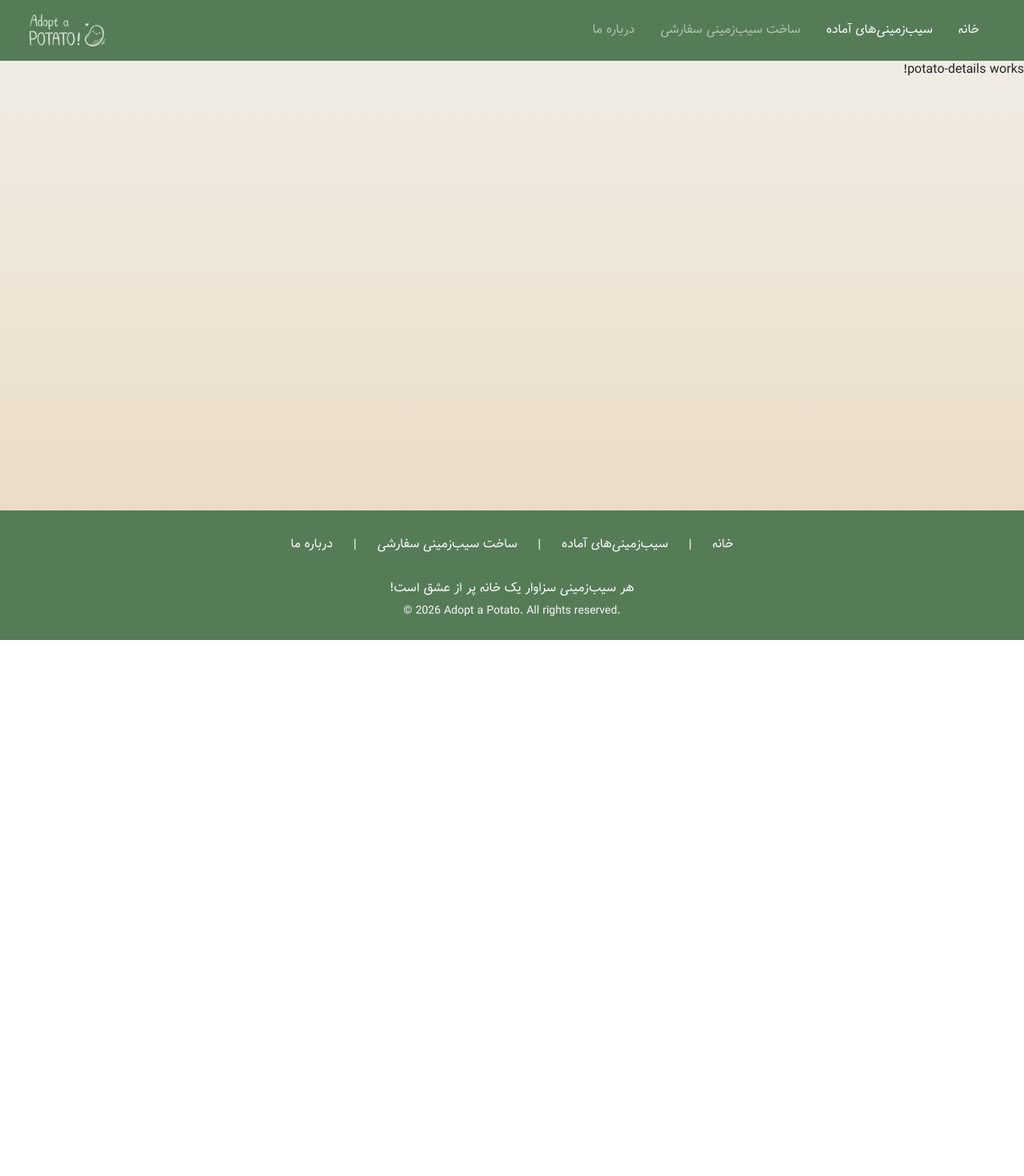
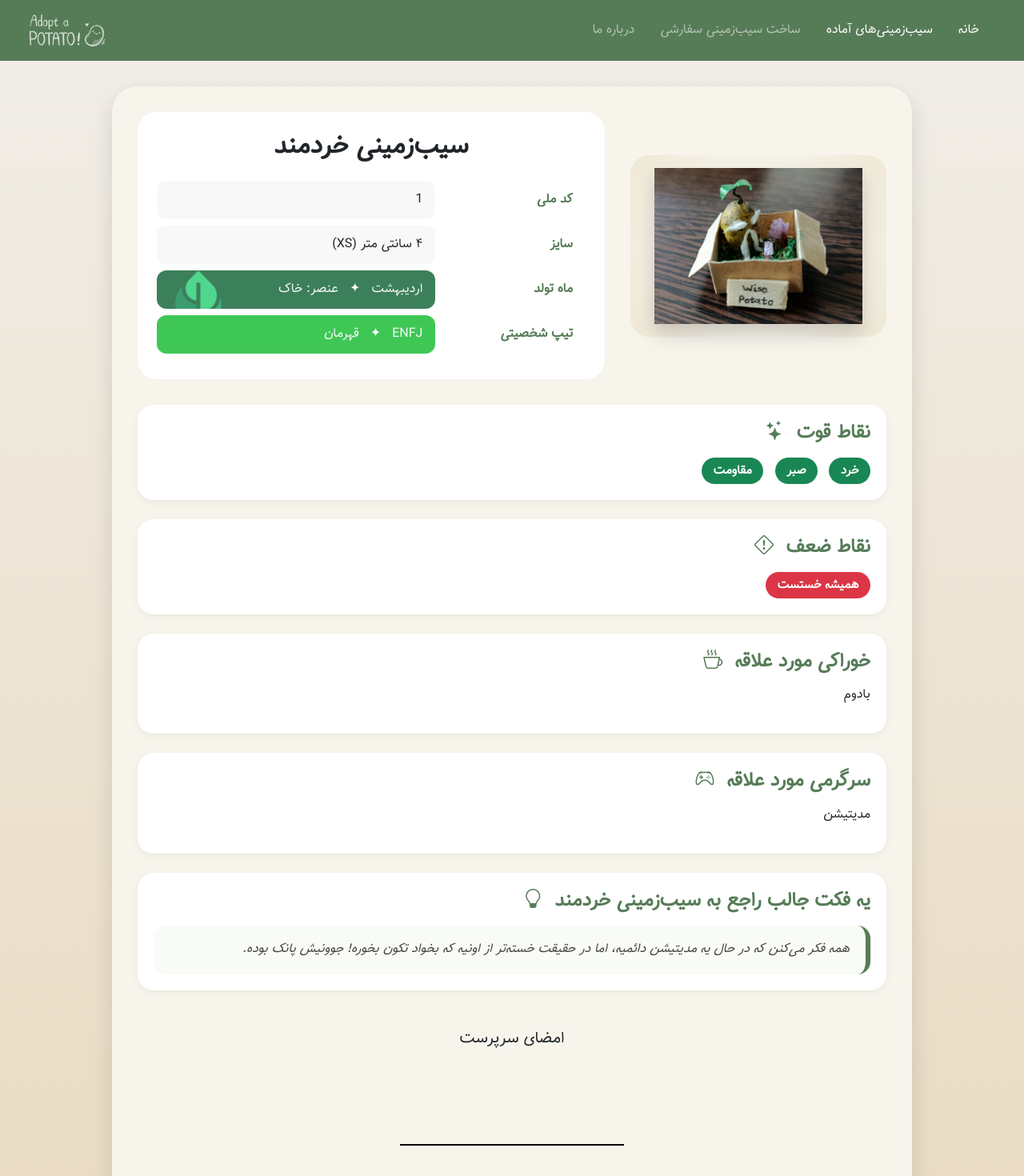
Before and after one commit to AdoptAPotato/AdoptAPotato.github.io, an Angular app: page /adoption/1 in a window 1280 px wide. Shown: the top 1470 px of the page at 80% size. Before the commit the page ends 800 px from the top, so only its background shows below. Built offline with nearby package versions, Linux system fonts and the light colour scheme.

Commit message:
fill the potato details page

```diff
--- a/src/app/components/look-creator/look-creator.component.html
+++ b/src/app/components/look-creator/look-creator.component.html
@@ -24,9 +24,9 @@
             name="boxWidth">
 
             <option
-                *ngFor="let width of widths"
-                [ngValue]="width">
-                {{ width.toLocaleString('fa-IR') }} سانتی متر
+                *ngFor="let size of sizes"
+                [ngValue]="size.width">
+                {{ size.width.toLocaleString('fa-IR') }} سانتی متر
             </option>
         </select>
     </div>
--- a/src/app/components/look-creator/look-creator.component.ts
+++ b/src/app/components/look-creator/look-creator.component.ts
@@ -6,7 +6,7 @@ import { CreatorWizardComponent } from '../../components/creator-wizard/creator-
 import { ExtraItem } from '../../models/creator';
 import { CreatorStateService } from '../../services/creator-state.service';
 import { PricingService } from '../../services/pricing.service';
-import { WIDTHS } from '../../data/constants';
+import { SIZES } from '../../data/constants';
 
 @Component({
   selector: 'app-look-creator',
@@ -32,8 +32,8 @@ export class LookCreatorComponent {
     public pricingService: PricingService
   ) {}
 
-  get widths() {
-    return WIDTHS;
+  get sizes() {
+    return SIZES;
   }
 
   onDragOver(event: DragEvent) {
--- a/src/app/data/constants.ts
+++ b/src/app/data/constants.ts
@@ -1,5 +1,11 @@
 // Look
-export const WIDTHS = [4, 5, 6, 7, 8]
+export const SIZES = [
+  { width: 4, code: 'XS' },
+  { width: 5, code: 'S' },
+  { width: 6, code: 'M' },
+  { width: 7, code: 'L' },
+  { width: 8, code: 'XL' }
+]
 
 
 // Personality
@@ -74,7 +80,12 @@ export const POTATOES = [
       price: 350,
       motto: "زندگی آب روان است",
       birthMonth: 'اردیبهشت',
-      mbti: 'ENFJ'
+      mbti: 'ENFJ',
+      funFact: 'همه فکر می‌کنن که در حال یه مدیتیشن دائمیه، اما در حقیقت خسته‌تر از اونیه که بخواد تکون بخوره! جوونیش پانک بوده.',
+      favoriteHobby: 'مدیتیشن',
+      favoriteFood: 'بادوم',
+      strengths: ['خرد', 'صبر', 'مقاومت'],
+      weaknesses: ['همیشه خستست']
     },
     {
       id: 2,
--- a/src/app/models/potato.ts
+++ b/src/app/models/potato.ts
@@ -6,4 +6,9 @@ export interface Potato {
     price: number;
     birthMonth: string;
     mbti: string;
+    funFact?: string;
+    favoriteHobby?: string;
+    favoriteFood?: string;
+    strengths?: string[];
+    weaknesses?: string[];
 }
--- a/src/app/pages/potato-details/potato-details.component.css
+++ b/src/app/pages/potato-details/potato-details.component.css
@@ -0,0 +1,396 @@
+.potato-profile {
+
+    max-width: 1000px;
+
+    margin: 2rem auto;
+
+    padding: 2rem;
+
+    border-radius: 2rem;
+
+    background: #f7f4ec;
+
+    box-shadow:
+        0 12px 28px rgba(0,0,0,.12);
+
+}
+
+/* ====================================================== */
+
+.profile-header {
+
+    display: grid;
+
+    grid-template-columns: 320px 1fr;
+
+    gap: 2rem;
+
+    align-items: center;
+
+    margin-bottom: 2rem;
+
+}
+
+/* ====================================================== */
+
+.photo-section {
+
+    display: flex;
+
+    justify-content: center;
+
+    align-items: center;
+
+    padding: 1rem;
+
+    border-radius: 1.5rem;
+
+    background:
+        radial-gradient(circle,#ffffff,#efe8d5);
+
+}
+
+.photo-section img {
+
+    width: 100%;
+
+    max-width: 260px;
+
+    object-fit: contain;
+
+    filter:
+        drop-shadow(0 12px 12px rgba(0,0,0,.18));
+
+}
+
+/* ====================================================== */
+
+.basic-info {
+
+    background: white;
+
+    padding: 1.5rem;
+
+    border-radius: 1.5rem;
+
+}
+
+.basic-info h2 {
+
+    margin-bottom: 1rem;
+
+    font-weight: 700;
+
+    text-align: center;
+
+}
+
+/* ====================================================== */
+
+.basic-info table {
+
+    width: 100%;
+
+    border-collapse: separate;
+
+    border-spacing: 0 .5rem;
+
+}
+
+.basic-info td {
+
+    padding: .75rem 1rem;
+
+}
+
+.basic-info td:first-child {
+
+    width: 35%;
+
+    font-weight: bold;
+
+    color: #567c57;
+
+}
+
+.basic-info td:last-child {
+
+    background: #f8f8f8;
+
+    border-radius: .75rem;
+
+}
+
+/* ====================================================== */
+
+section {
+
+    margin-top: 1.5rem;
+
+    padding: 1.25rem;
+
+    border-radius: 1.25rem;
+
+    background: white;
+
+    box-shadow:
+        0 3px 10px rgba(0,0,0,.05);
+
+}
+
+section h4 {
+
+    margin-bottom: 1rem;
+
+    color: #567c57;
+
+    font-weight: bold;
+
+}
+
+/* ====================================================== */
+
+.tags {
+
+    display: flex;
+
+    flex-wrap: wrap;
+
+    gap: .5rem;
+
+}
+
+.tags .badge {
+
+    padding: .55rem .9rem;
+
+    border-radius: 999px;
+
+    font-size: .95rem;
+
+}
+
+/* ====================================================== */
+
+.badge {
+
+    display: inline-flex;
+
+    align-items: center;
+
+    gap: .4rem;
+
+    margin-left: .4rem;
+
+}
+
+.badge img {
+
+    width: 18px;
+
+    height: 18px;
+
+}
+
+/* ====================================================== */
+
+blockquote {
+
+    margin: 0;
+
+    padding: 1rem 1.25rem;
+
+    border-right: 6px solid #567c57;
+
+    border-radius: 1rem;
+
+    background: #f9fbf6;
+
+    font-style: italic;
+
+    line-height: 1.8;
+
+    color: #444;
+
+}
+
+/* ====================================================== */
+
+@media (max-width: 768px) {
+
+    .profile-header {
+
+        grid-template-columns: 1fr;
+
+    }
+
+    .photo-section {
+
+        order: -1;
+
+    }
+
+}
+
+.element-img {
+    width: 20%;
+
+    position: absolute;
+    left: 5%;
+    top: 0%;
+}
+
+.signature-section {
+
+    margin-top: 3rem;
+
+    text-align: center;
+
+}
+
+.signature-box {
+
+    position: relative;
+
+    width: 420px;
+    height: 120px;
+
+    margin: 2rem auto;
+
+    cursor: pointer;
+
+}
+
+.signature-box::after {
+
+    content: "";
+
+    position: absolute;
+
+    left: 50%;
+    bottom: 30px;
+
+    transform: translateX(-50%);
+
+    width: 280px;
+    height: 2px;
+
+    background: black;
+
+}
+
+/* ======================================= */
+
+.signature-wrapper {
+
+    position: absolute;
+
+    left: 50%;
+    bottom: -10%;
+
+    transform: translateX(-50%);
+
+    width: 240px;
+
+    clip-path: inset(0 100% 0 0);
+
+}
+
+/* actual signature */
+
+.signature {
+
+    width: 100%;
+
+    display: block;
+
+}
+
+/* ======================================= */
+
+.stamp {
+
+    position: absolute;
+
+    width: 200px;
+
+    right: 25px;
+    top: 15px;
+
+    opacity: 0;
+
+    transform:
+        scale(2)
+        rotate(-20deg);
+
+}
+
+/* ======================================= */
+
+.signature-section.signed .signature-wrapper {
+
+    animation:
+        writeSignature 1.3s linear forwards;
+
+}
+
+.signature-section.signed .stamp {
+
+    animation:
+        stampAppear .45s ease-out forwards;
+
+    animation-delay: 1.35s;
+
+}
+
+/* ======================================= */
+
+@keyframes writeSignature {
+
+    from {
+
+        clip-path: inset(0 100% 0 0);
+
+    }
+
+    to {
+
+        clip-path: inset(0 0 0 0);
+
+    }
+
+}
+
+@keyframes stampAppear {
+
+    0% {
+
+        opacity: 0;
+
+        transform:
+            scale(2)
+            rotate(-20deg);
+
+    }
+
+    65% {
+
+        opacity: 1;
+
+        transform:
+            scale(.85)
+            rotate(-15deg);
+
+    }
+
+    100% {
+
+        opacity: 1;
+
+        transform:
+            scale(1)
+            rotate(-15deg);
+
+    }
+
+}
--- a/src/app/pages/potato-details/potato-details.component.html
+++ b/src/app/pages/potato-details/potato-details.component.html
@@ -1 +1,175 @@
-<p>potato-details works!</p>
+<div class="potato-profile" *ngIf="potato as potato">
+
+  <div class="profile-header">
+
+    <div class="photo-section">
+
+      <img
+        [src]="potato.image"
+        [alt]="potato.name">
+
+    </div>
+
+    <div class="basic-info">
+
+      <h2>{{ potato.name }}</h2>
+
+      <table>
+
+        <tr>
+          <td>کد ملی</td>
+          <td>{{ potato.id }}</td>
+        </tr>
+
+        <tr>
+          <td>سایز</td>
+          <td>{{ size.width.toLocaleString('fa-IR') }} سانتی متر ({{ size.code }})</td>
+        </tr>
+
+        <tr>
+          <td>ماه تولد</td>
+
+          <td [style.background]="birthMonthElement.color" class="text-light" style="position: relative; overflow: hidden;">
+
+            {{ potato.birthMonth }}
+            &nbsp;
+            ✦
+            &nbsp;
+            عنصر:
+            {{ birthMonthElement.name }}
+            <img [src]="'/elements/' + birthMonthElement.img" class="element-img">
+
+          </td>
+
+        </tr>
+
+        <tr>
+
+          <td>تیپ شخصیتی</td>
+
+          <td [style.background]="mbtiType.color" class="text-light">
+            {{ mbtiType.code }}
+            &nbsp;
+            ✦
+            &nbsp;
+            {{ mbtiType.name }}
+          </td>
+
+        </tr>
+
+      </table>
+
+    </div>
+
+  </div>
+
+
+  <section>
+
+    <h4>
+      نقاط قوت
+      <i class="bi bi-stars me-2"></i>
+    </h4>
+
+    <div class="tags">
+
+      <span
+        class="badge bg-success"
+        *ngFor="let strength of potato.strengths">
+
+        {{ strength }}
+
+      </span>
+
+    </div>
+
+  </section>
+
+
+  <section>
+
+    <h4>
+      نقاط ضعف
+      <i class="bi bi-exclamation-diamond me-2"></i>
+    </h4>
+
+    <div class="tags">
+
+      <span
+        class="badge bg-danger"
+        *ngFor="let weakness of potato.weaknesses">
+
+        {{ weakness }}
+
+      </span>
+
+    </div>
+
+  </section>
+
+
+  <section>
+
+    <h4>
+      خوراکی مورد علاقه
+      <i class="bi bi-cup-hot me-2"></i>
+    </h4>
+
+    <p>{{ potato.favoriteFood }}</p>
+
+  </section>
+
+
+  <section>
+
+    <h4>
+      سرگرمی مورد علاقه
+      <i class="bi bi-controller me-2"></i>
+    </h4>
+
+    <p>{{ potato.favoriteHobby }}</p>
+
+  </section>
+
+
+  <section>
+
+    <h4>
+      یه فکت جالب راجع به {{ potato.name }}
+      <i class="bi bi-lightbulb me-2"></i>
+    </h4>
+
+    <blockquote>
+
+      {{ potato.funFact }}
+
+    </blockquote>
+
+  </section>
+
+  <div
+    class="signature-section"
+    (click)="sign()"
+    [class.signed]="signed">
+
+    <h5>امضای سرپرست</h5>
+
+    <div class="signature-box">
+
+        <div class="signature-wrapper">
+
+          <img
+            src="/signature.png"
+            class="signature">
+
+        </div>
+
+        <img
+          src="/stamp.png"
+          class="stamp">
+
+    </div>
+
+  </div>
+
+</div>
--- a/src/app/pages/potato-details/potato-details.component.ts
+++ b/src/app/pages/potato-details/potato-details.component.ts
@@ -1,11 +1,53 @@
 import { Component } from '@angular/core';
+import { CommonModule, } from '@angular/common';
+import { ActivatedRoute } from '@angular/router';
+
+import { ELEMENTS, MBTI_TYPES, MONTHS, POTATOES, SIZES } from '../../data/constants';
+import { Potato } from '../../models/potato';
 
 @Component({
   selector: 'app-potato-details',
-  imports: [],
+  imports: [CommonModule],
   templateUrl: './potato-details.component.html',
   styleUrl: './potato-details.component.css'
 })
 export class PotatoDetailsComponent {
 
+  potato?: Potato;
+
+  mbtiType: any;
+  birthMonthElement: any;
+  size: any;
+
+  signed = false;
+
+  constructor(private route: ActivatedRoute) {}
+
+  ngOnInit() {
+    const id = this.route.snapshot.paramMap.get('id');
+
+    if (!id) return;
+
+    this.potato = POTATOES.find(p => p.id === +id);
+
+    this.birthMonthElement = ELEMENTS[MONTHS.find(t => t.name === this.potato!.birthMonth)!.element];
+    this.mbtiType = MBTI_TYPES.find(t => t.code === this.potato!.mbti);
+    this.size = SIZES.find(t => t.code === this.potato!.size);
+  }
+
+  sign() {
+
+    if (this.signed)
+        return;
+
+    this.signed = true;
+
+    setTimeout(() => {
+
+        // open your modal here
+
+    }, 1800);
+
+  }
+
 }
```
Also changed, not shown: public/signature.png (added), public/stamp.png (added).
